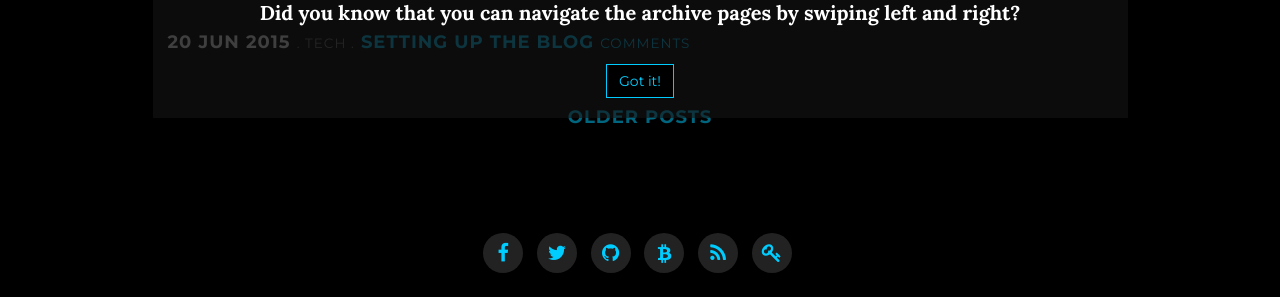
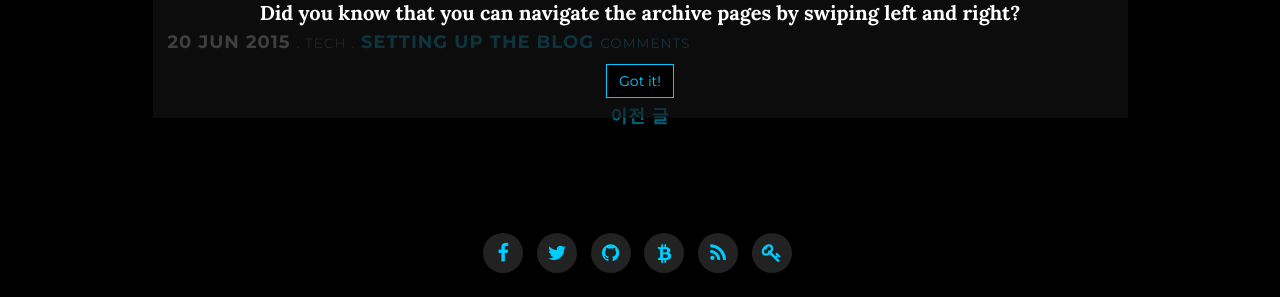
Before and after one commit to LaBeacon/labeacon.github.io, a Jekyll site: the page built from blog/index.html, in a window 1280 px wide and 900 px high, scrolled down 250 px. Shown: the part 254-551 px from the top of the window. Built offline with Jekyll 4.4.1, drawn with Linux system fonts in a browser that asks for light colours; nearby versions of some CDN libraries; the list of posts is cut into pages by our own code; comment, search, counter and statistics services are not loaded.

Commit message:
페이지 분기 한글

```diff
--- a/_includes/pagination.html
+++ b/_includes/pagination.html
@@ -6,7 +6,7 @@
   <h4>
 
   {% if paginator.previous_page %}
-    <a href="{{site.baseurl}}{{paginator.previous_page_path}}" class="previous">Newer Posts</a>
+    <a href="{{site.baseurl}}{{paginator.previous_page_path}}" class="previous">새로운 글</a>
   {% endif %}
 
   {% if paginator.previous_page and paginator.next_page %}
@@ -14,7 +14,7 @@
   {% endif %}
 
   {% if paginator.next_page %}
-    <a href="{{site.baseurl}}{{paginator.next_page_path}}" class="next">Older Posts</a>
+    <a href="{{site.baseurl}}{{paginator.next_page_path}}" class="next">이전 글</a>
   {% endif %}
 
   </h4>
```
